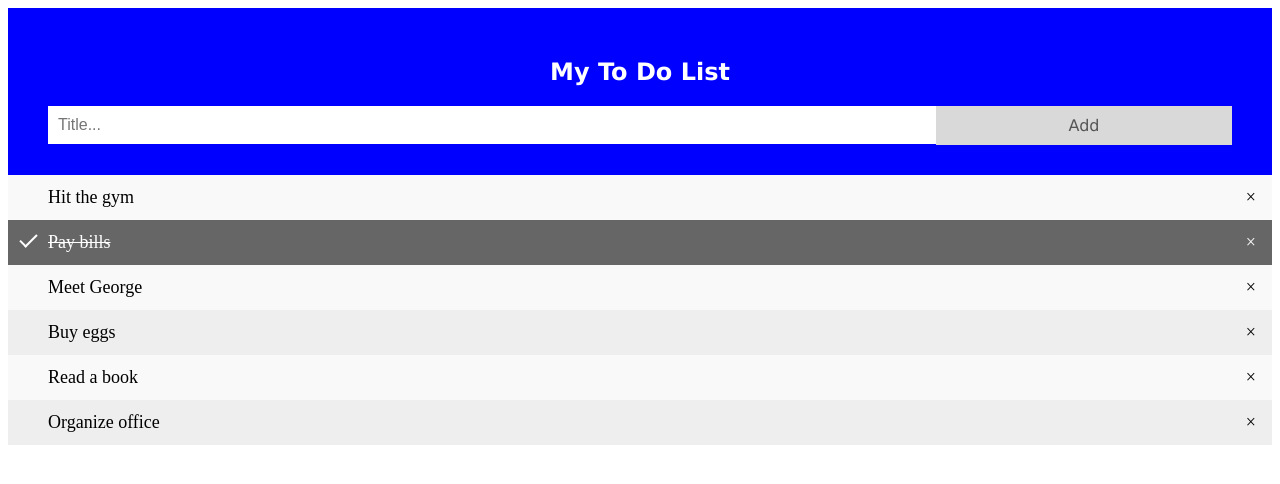
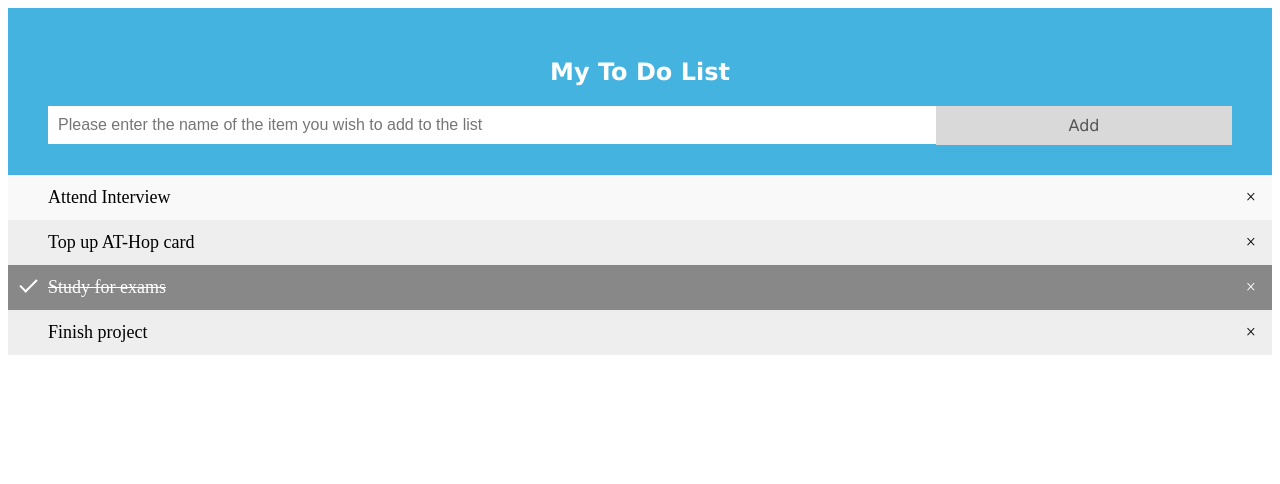
Before and after one commit to Zinzan1/Zinzan1.github.io, a plain HTML site: page index.html in a window 1280 px wide. Drawn offline with Linux system fonts and the light colour scheme.

```diff
--- a/ToDo.css
+++ b/ToDo.css
@@ -77,7 +77,7 @@ ul li.checked::before {
 
 /* Style the header */
 .header {
-  background-color: #0000ff;
+  background-color: #45b3e0;
   padding: 30px 40px;
   color: white;
   text-align: center;
--- a/app.js
+++ b/app.js
@@ -16,7 +16,7 @@ rl.on('line', function(line) {
 
 rl.on('close', function() {
   // do something on finish here
-  console.log('arr', arr);
+  console.log('array', arr);
 });
 
 var server = http.createServer(function(req, res) {
--- a/index.html
+++ b/index.html
@@ -7,17 +7,15 @@
 <body onload=doScript()>
 <div id="myDIV" class="header">
   <h2>My To Do List</h2>
-  <input type="text" id="myInput" placeholder="Title...">
+  <input type="text" id="myInput" placeholder="Please enter the name of the item you wish to add to the list">
   <span onclick="newElement()" class="addBtn">Add</span>
 </div>
 
 <ul id="myUL">
-  <li>Hit the gym</li>
-  <li class="checked">Pay bills</li>
-  <li>Meet George</li>
-  <li>Buy eggs</li>
-  <li>Read a book</li>
-  <li>Organize office</li>
+  <li>Attend Interview</li>
+  <li>Top up AT-Hop card</li>
+  <li class="checked">Study for exams</li>
+  <li>Finish project</li>
 </ul>
 </body>
 </html>
```
Also changed, not shown: 1 other file.
